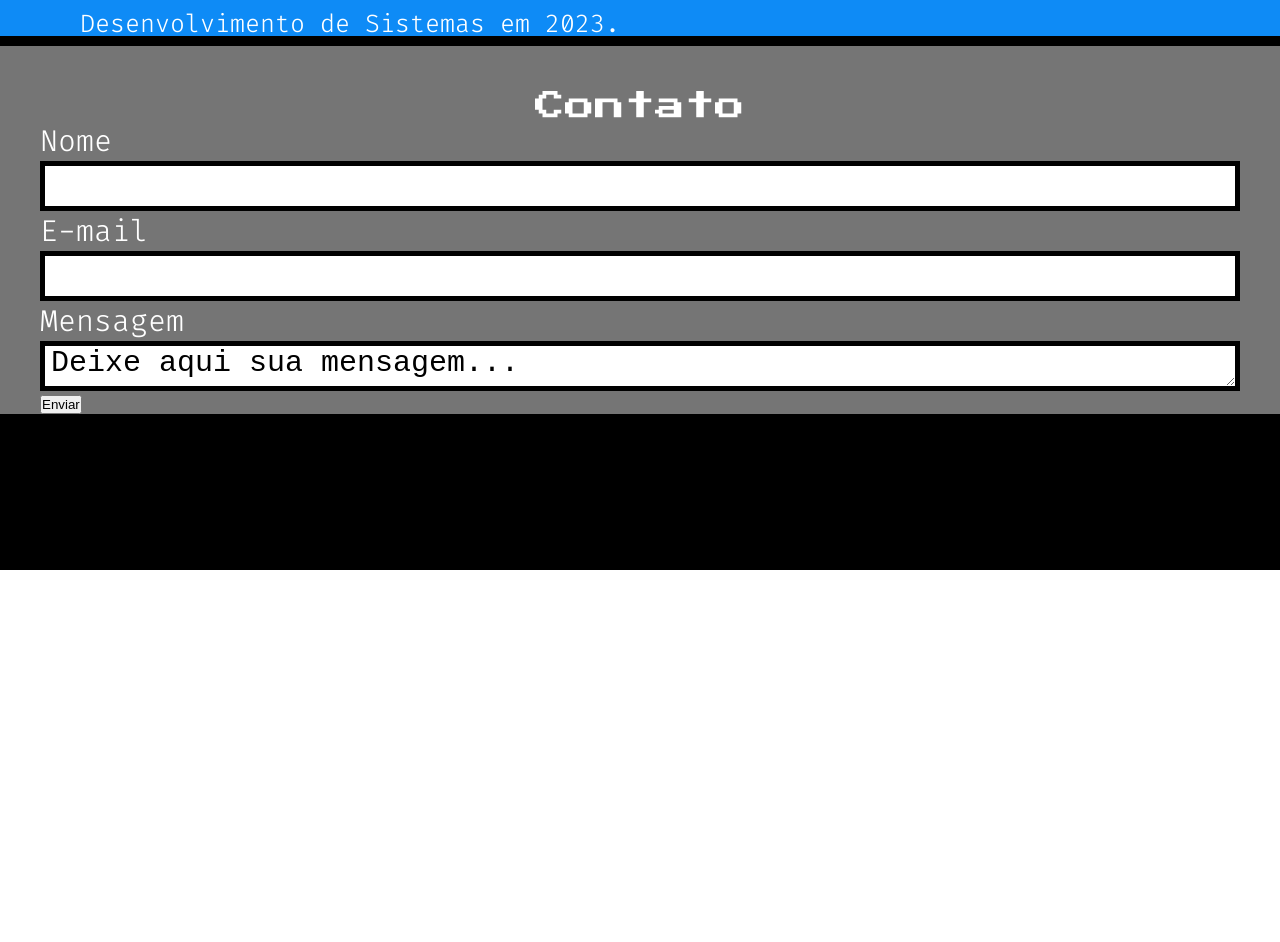
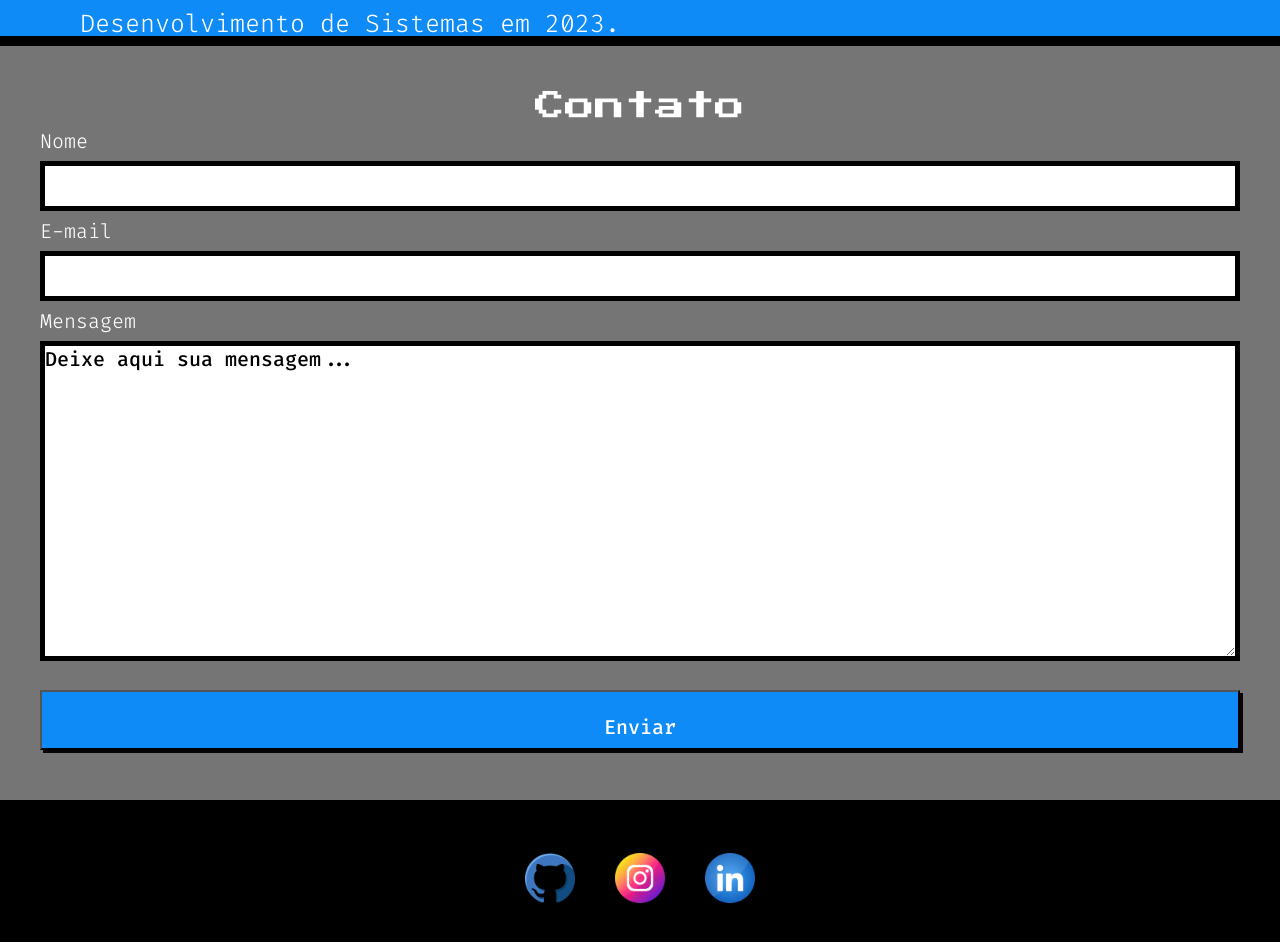
Before and after one commit to Victor-Cezar/Portefolio-3, a plain HTML site: page index.html in a window 1280 px wide. Shown: the part 3880-4822 px from the top of the page. Before the commit the page ends 4450 px from the top, so only its background shows below. Drawn offline with Linux system fonts and the light colour scheme; a web font is replaced by a local one.

Commit message:
Criado e posicionado botão enviar no form e fim do projeto

```diff
--- a/index.css
+++ b/index.css
@@ -282,34 +282,16 @@ progress-bar::-webkit-progress-bar,
     padding-top: 45px;
 }
 
-
-.buttonEnviar {
-    position: relative;
-    padding: 10px;
-    width: 1360px;
-    height: 60px;
-    align-items: center;
-    background-color: #0e8bf6;
-    color: white;
-    font-size: 30px;
-    box-shadow: 3px 3px 0 rgb(0, 0, 0);
-    font-family: 'Fira Code', monospace;
-}
-
-.buttonEnviar:hover {
-    transform:scale(1.05);
-    box-shadow: 3px 3px 0 rgb(0, 0, 0);
-}
-
 .form {
     margin-left: 40px;
     margin-right: 40px;
+    padding-bottom: 50px;
 }
 
 .label {
     color: white;
     font-family: 'Fira Code', monospace;
-    font-size: 30px;
+    font-size: 20px;
     font-weight: 300;
     line-height: 40px;
 }
@@ -317,18 +299,46 @@ progress-bar::-webkit-progress-bar,
 .input {
     box-sizing: border-box;
     border: 5px solid black;
-    font-size: 30px;
+    font-size: 20px;
     height: 50px;
     width: 100%;
     padding-left: 6px;
     padding-right: 6px;
+}
 
+.inputArea {
+    box-sizing: border-box;
+    border: 5px solid black;
+    font-family: 'Fira Code', monospace;
+    font-size: 20px;
+    width: 100%;
+    height: 320px;
+}
+
+.submitButton {
+    display: flex;
+    justify-content: center;
+    line-height: 50px;
+    background-color: #0e8bf6;
+    color: white;
+    margin-top:25px;
+    padding:10px;
+    width: 100%;
+    height: 60px;
+    font-size: 20px;
+    box-shadow: 3px 3px 0 rgb(5, 5, 5);
+    transition: transform 150ms linear;
+    font-family: 'Fira Code', monospace;
+}
+
+.submitButton:hover {
+    background-color: #000;
+    box-shadow: 3px 3px 0 rgb(255, 255, 255);
 }
 
 footer {
     display: flex;
     justify-content: center;
-
     background-color: black;
     width: 100%;
     height: 100px;
@@ -340,3 +350,9 @@ footer a {
     margin-right: 20px;
     margin-left: 20px;
 }
+
+footer img{
+    margin-top: 25px;
+    width: 50px;
+    height: 50px;
+}
--- a/index.html
+++ b/index.html
@@ -152,8 +152,8 @@
             <input class="input" id="email" type="email">
 
             <label class="label" for="msg">Mensagem</label>
-            <textarea class="input" id="msg">Deixe aqui sua mensagem...</textarea>
-            <button type="submit">Enviar</button>
+            <textarea class="inputArea" id="msg">Deixe aqui sua mensagem...</textarea>
+            <button class= "submitButton" type="submit">Enviar</button>
         </form>
 
 
@@ -161,16 +161,16 @@
     </section>
 
     <footer>
-        <a href="" target="_blank">
-            <img src="" alt="">
+        <a href="https://github.com/Victor-Cezar" target="_blank">
+            <img src="/portefolio-3/img/github.png" alt="Logo Github">
         </a>
 
-        <a href="" target="_blank">
-            <img src="" alt="">
+        <a href="https://www.instagram.com/vitchuuuu/" target="_blank">
+            <img src="/portefolio-3/img/instagram.png" alt="Logo Instagram">
         </a>
 
-        <a href="" target="_blank">
-            <img src="" alt="">
+        <a href="https://www.linkedin.com/in/victor-c-almeida/" target="_blank">
+            <img src="/portefolio-3/img/linkedin.png" alt="Logo Linkedin">
         </a>
     </footer>
 </body
```
